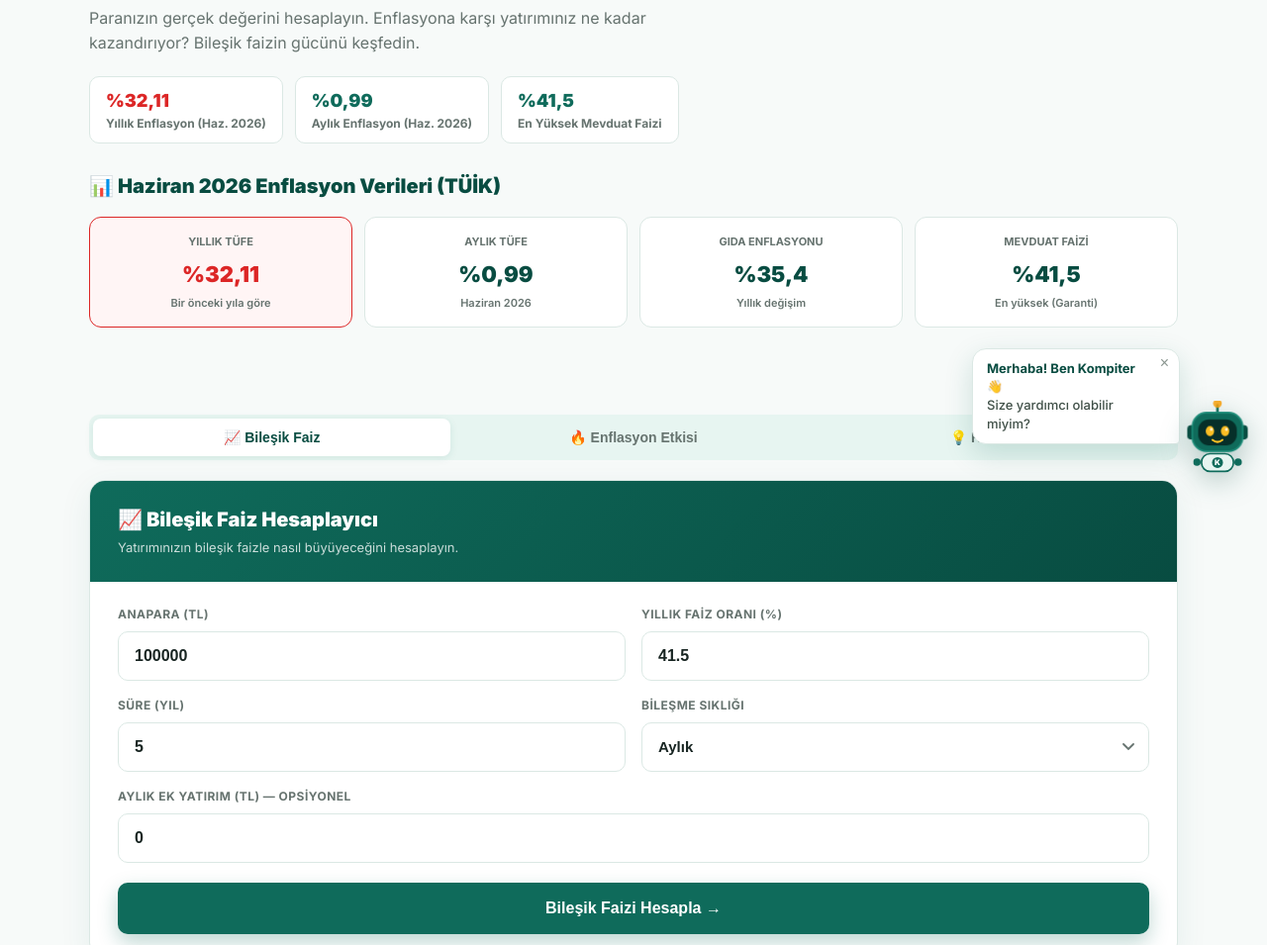
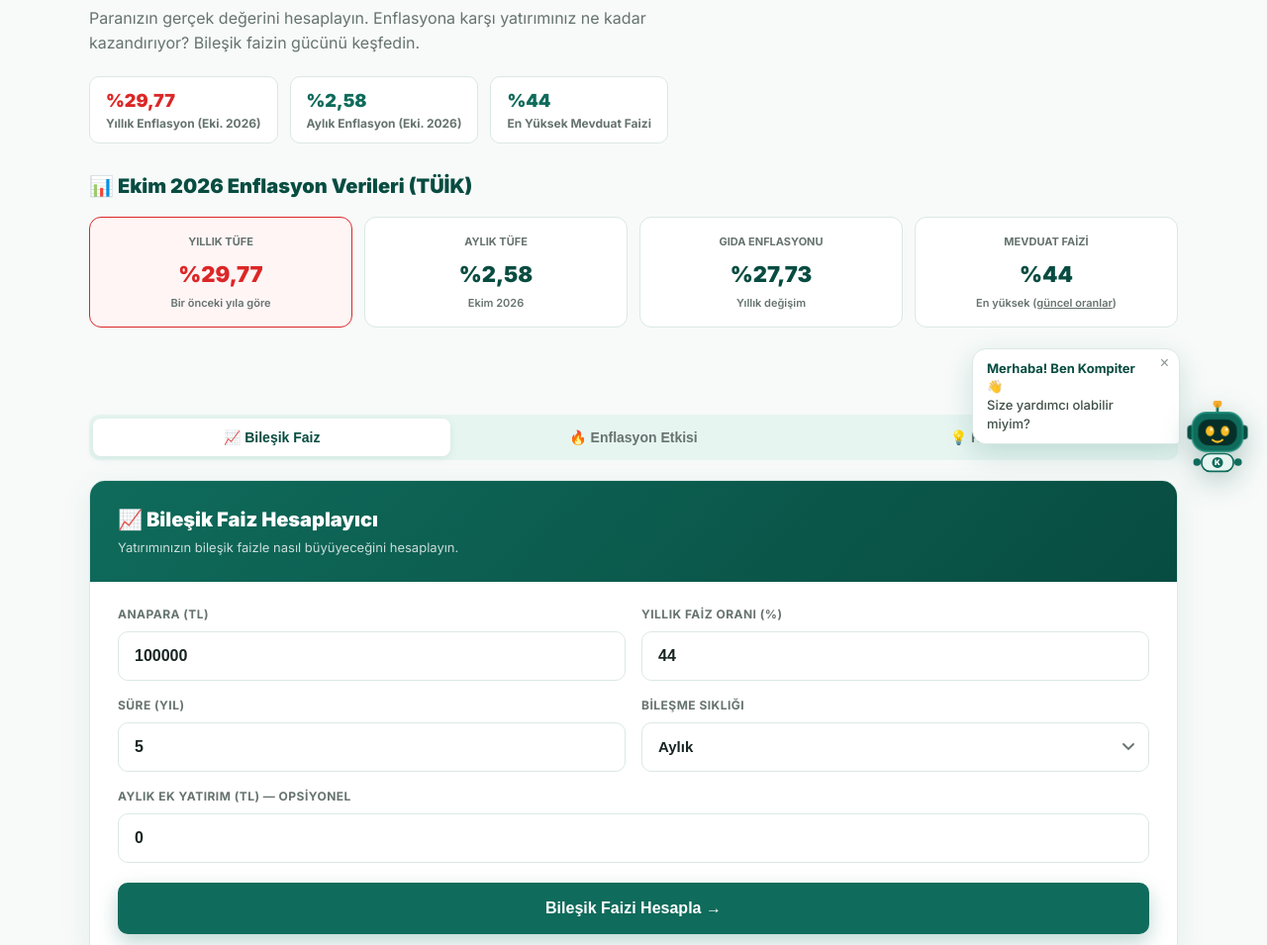
Before and after one commit to turker266/Kampio, a plain HTML site: page faiz-hesaplama.html in a window 1280 px wide. Shown: the part 301-1256 px from the top of the page at 99% size. Drawn offline with Linux system fonts and the light colour scheme.

Commit message:
Add files via upload

```diff
--- a/faiz-hesaplama.html
+++ b/faiz-hesaplama.html
@@ -5,7 +5,7 @@
   <meta name="google-site-verification" content="YehcmNnMbGqmoniSgPL9snlGpO3uc-7u62hcki0uAnY" />
   <meta name="viewport" content="width=device-width, initial-scale=1">
   <title>Bileşik Faiz ve Enflasyon Hesaplayıcı 2026 | Paranızın Gerçek Değeri | Kampio</title>
-  <meta name="description" content="2026 güncel Türkiye enflasyon oranıyla bileşik faiz hesaplama. Paranızın gerçek değeri ne kadar? Enflasyona karşı yatırımınız kazandırıyor mu? Haziran 2026 TÜFE %32,11.">
+  <meta name="description" content="2026 güncel Türkiye enflasyon oranıyla bileşik faiz hesaplama. Paranızın gerçek değeri ne kadar? Enflasyona karşı yatırımınız kazandırıyor mu? Ekim 2026 TÜFE %29,77.">
   <meta name="keywords" content="bileşik faiz hesaplama, enflasyon hesaplama 2026, paranın gerçek değeri, TÜFE 2026, enflasyona karşı yatırım, reel getiri hesaplama, Türkiye enflasyon oranı">
   <link rel="canonical" href="https://www.kampio.com.tr/faiz-hesaplama.html">
   <meta property="og:title" content="Bileşik Faiz ve Enflasyon Hesaplayıcı 2026 | Kampio">
@@ -18,9 +18,9 @@
     "@context": "https://schema.org",
     "@type": "FAQPage",
     "mainEntity": [
-      {"@type": "Question", "name": "2026 Türkiye yıllık enflasyon oranı nedir?", "acceptedAnswer": {"@type": "Answer", "text": "TÜİK verilerine göre Haziran 2026 itibarıyla Türkiye yıllık TÜFE enflasyon oranı %32,11 olarak gerçekleşmiştir. Aylık TÜFE artışı ise %0,99 olmuştur."}},
+      {"@type": "Question", "name": "2026 Türkiye yıllık enflasyon oranı nedir?", "acceptedAnswer": {"@type": "Answer", "text": "TÜİK verilerine göre Ekim 2026 itibarıyla Türkiye yıllık TÜFE enflasyon oranı %29,77 olarak gerçekleşmiştir. Aylık TÜFE artışı ise %2,58 olmuştur."}},
       {"@type": "Question", "name": "Bileşik faiz nasıl hesaplanır?", "acceptedAnswer": {"@type": "Answer", "text": "Bileşik faiz formülü: A = P × (1 + r/n)^(n×t). Burada P anapara, r yıllık faiz oranı, n yılda kaç kez bileşendiği, t ise süre (yıl) olarak kullanılır."}},
-      {"@type": "Question", "name": "Enflasyona karşı paranı korumak için ne yapmalısın?", "acceptedAnswer": {"@type": "Answer", "text": "Paranızı enflasyondan korumak için yıllık getirisi enflasyon oranının üzerinde olan araçlara yatırım yapmalısınız. 2026'da yıllık enflasyon %32,11 iken mevduat faizleri %38-42 civarındadır, bu da pozitif reel getiri sağlamaktadır."}}
+      {"@type": "Question", "name": "Enflasyona karşı paranı korumak için ne yapmalısın?", "acceptedAnswer": {"@type": "Answer", "text": "Paranızı enflasyondan korumak için yıllık getirisi enflasyon oranının üzerinde olan araçlara yatırım yapmalısınız. Ekim 2026 itibarıyla yıllık enflasyon %29,77 iken en yüksek mevduat faizleri yaklaşık %44 seviyesindedir; brüt getiri enflasyonun üzerinde kalmaktadır. Stopaj ve vade gibi etkenler net getiriyi değiştirir."}}
     ]
   }
   </script>
@@ -151,7 +151,7 @@
   "url": "https://www.kampio.com.tr/faiz-hesaplama.html",
   "description": "2026 güncel Türkiye enflasyon oranıyla bileşik faiz hesaplama.",
   "datePublished": "2026-06-09",
-  "dateModified": "2026-06-09",
+  "dateModified": "2026-11-20",
   "publisher": { "@type": "Organization", "name": "Kampio" }
 }
 </script>
@@ -178,35 +178,35 @@
     <h1>Bileşik Faiz ve<br><em>Enflasyon Hesaplayıcı</em></h1>
     <p class="hero-desc">Paranızın gerçek değerini hesaplayın. Enflasyona karşı yatırımınız ne kadar kazandırıyor? Bileşik faizin gücünü keşfedin.</p>
     <div class="stat-row">
-      <div class="stat-chip red"><strong>%32,11</strong><span>Yıllık Enflasyon (Haz. 2026)</span></div>
-      <div class="stat-chip"><strong>%0,99</strong><span>Aylık Enflasyon (Haz. 2026)</span></div>
-      <div class="stat-chip"><strong>%41,5</strong><span>En Yüksek Mevduat Faizi</span></div>
+      <div class="stat-chip red"><strong>%29,77</strong><span>Yıllık Enflasyon (Eki. 2026)</span></div>
+      <div class="stat-chip"><strong>%2,58</strong><span>Aylık Enflasyon (Eki. 2026)</span></div>
+      <div class="stat-chip"><strong>%44</strong><span>En Yüksek Mevduat Faizi</span></div>
     </div>
   </section>
 
   <!-- Güncel Enflasyon Verileri -->
   <section class="container" style="padding-bottom:28px">
-    <h2 style="font-size:20px;font-weight:900;color:#084c41;margin-bottom:16px">📊 Haziran 2026 Enflasyon Verileri (TÜİK)</h2>
+    <h2 style="font-size:20px;font-weight:900;color:#084c41;margin-bottom:16px">📊 Ekim 2026 Enflasyon Verileri (TÜİK)</h2>
     <div class="enflasyon-grid">
       <div class="enf-card highlight">
         <div class="enf-card-label">Yıllık TÜFE</div>
-        <div class="enf-card-value">%32,11</div>
+        <div class="enf-card-value">%29,77</div>
         <div class="enf-card-sub">Bir önceki yıla göre</div>
       </div>
       <div class="enf-card">
         <div class="enf-card-label">Aylık TÜFE</div>
-        <div class="enf-card-value">%0,99</div>
-        <div class="enf-card-sub">Haziran 2026</div>
+        <div class="enf-card-value">%2,58</div>
+        <div class="enf-card-sub">Ekim 2026</div>
       </div>
       <div class="enf-card">
         <div class="enf-card-label">Gıda Enflasyonu</div>
-        <div class="enf-card-value">%35,4</div>
+        <div class="enf-card-value">%27,73</div>
         <div class="enf-card-sub">Yıllık değişim</div>
       </div>
       <div class="enf-card">
         <div class="enf-card-label">Mevduat Faizi</div>
-        <div class="enf-card-value">%41,5</div>
-        <div class="enf-card-sub">En yüksek (Garanti)</div>
+        <div class="enf-card-value">%44</div>
+        <div class="enf-card-sub">En yüksek (<a href="/mevduat.html" style="color:inherit;text-decoration:underline">güncel oranlar</a>)</div>
       </div>
     </div>
   </section>
@@ -234,7 +234,7 @@
             </div>
             <div class="form-field">
               <label>Yıllık Faiz Oranı (%)</label>
-              <input class="form-input" id="bFaiz" type="number" value="41.5" min="0" step="0.1">
+              <input class="form-input" id="bFaiz" type="number" value="44" min="0" step="0.1">
             </div>
           </div>
           <div class="form-row">
@@ -291,7 +291,7 @@
             </div>
             <div class="form-field">
               <label>Yıllık Enflasyon Oranı (%)</label>
-              <input class="form-input" id="eEnflasyon" type="number" value="32.11" min="0" step="0.01">
+              <input class="form-input" id="eEnflasyon" type="number" value="29.77" min="0" step="0.01">
             </div>
           </div>
           <div class="form-row">
@@ -332,11 +332,11 @@
           <div class="form-row">
             <div class="form-field">
               <label>Nominal Faiz Oranı (%)</label>
-              <input class="form-input" id="rFaiz" type="number" value="41.5" min="0" step="0.1" placeholder="41.5">
+              <input class="form-input" id="rFaiz" type="number" value="44" min="0" step="0.1" placeholder="44">
             </div>
             <div class="form-field">
               <label>Yıllık Enflasyon Oranı (%)</label>
-              <input class="form-input" id="rEnflasyon" type="number" value="32.11" min="0" step="0.01">
+              <input class="form-input" id="rEnflasyon" type="number" value="29.77" min="0" step="0.01">
             </div>
           </div>
           <div class="form-row">
@@ -377,13 +377,13 @@
       <h3>Reel Getiri Nedir?</h3>
       <p>Reel getiri, nominal faiz oranından enflasyonun arındırılmış halidir. Fisher Denklemi ile hesaplanır:</p>
       <div class="formula-box">Reel Getiri = [(1 + Nominal Faiz) / (1 + Enflasyon)] - 1</div>
-      <p>2026'da %41,5 mevduat faizi ile %32,11 enflasyon göz önüne alındığında reel getiri yaklaşık <strong>%7,1</strong> olmaktadır. Bu, paranızın enflasyon üzerinde %7,1 oranında büyüdüğü anlamına gelir.</p>
+      <p>Yıllık enflasyonun %29,77, mevduat faizinin ise yaklaşık %44 olduğu bir örnekte brüt reel getiri yaklaşık <strong>%11,0</strong> olur. Yani paranız enflasyonun üzerinde yaklaşık %11,0 oranında büyür. Stopaj kesintisi sonrası net getiri bunun altında kalır.</p>
 
       <h3>Türkiye'de 2026 Enflasyon Durumu</h3>
-      <p>TÜİK verilerine göre Haziran 2026 itibarıyla Türkiye yıllık TÜFE enflasyon oranı <strong>%32,11</strong> olarak gerçekleşmiştir. Aylık enflasyon ise %0,99 ile düşük seviyede kalmıştır. Mevduat faizleri %38-42 bandında olduğu için mevduat sahipleri pozitif reel getiri elde etmektedir.</p>
+      <p>TÜİK verilerine göre Ekim 2026 itibarıyla Türkiye yıllık TÜFE enflasyon oranı <strong>%29,77</strong> olarak gerçekleşmiştir. Aylık enflasyon ise %2,58 olmuştur. En yüksek vadeli mevduat faizleri yaklaşık %44 olduğu için brüt getiri enflasyonun üzerinde kalmaktadır; güncel oranları <a href="/mevduat.html">mevduat sayfamızda</a> karşılaştırabilirsiniz.</p>
 
       <h3>Enflasyona Karşı Korunma Yolları</h3>
-      <p>Paranızı enflasyondan korumak için yıllık getirisi enflasyonun üzerinde olan yatırım araçlarını tercih etmelisiniz. 2026'da şu seçenekler öne çıkıyor: Vadeli mevduat (%38-42), altın (piyasa değişkenliğine göre), döviz ve hisse senedi. Her araç farklı risk ve getiri profiline sahiptir.</p>
+      <p>Paranızı enflasyondan korumak için yıllık getirisi enflasyonun üzerinde olan yatırım araçlarını tercih etmelisiniz. 2026'da şu seçenekler öne çıkıyor: Vadeli mevduat (güncel oranlar bankaya ve vadeye göre değişir), altın (piyasa değişkenliğine göre), döviz ve hisse senedi. Her araç farklı risk ve getiri profiline sahiptir.</p>
     </div>
   </section>
 
@@ -464,7 +464,7 @@
 
   function calculateEnflasyon() {
     const P = parseFloat(document.getElementById('eTutar').value) || 100000;
-    const enf = parseFloat(document.getElementById('eEnflasyon').value) / 100 || 0.3211;
+    const enf = parseFloat(document.getElementById('eEnflasyon').value) / 100 || 0.2977;
     const t = parseInt(document.getElementById('eSure').value) || 5;
 
     const rows = [];
@@ -492,7 +492,7 @@
 
   function calculateReel() {
     const nominal = parseFloat(document.getElementById('rFaiz').value) / 100 || 0.415;
-    const enf = parseFloat(document.getElementById('rEnflasyon').value) / 100 || 0.3211;
+    const enf = parseFloat(document.getElementById('rEnflasyon').value) / 100 || 0.2977;
     const P = parseFloat(document.getElementById('rAnapara').value) || 100000;
     const t = parseInt(document.getElementById('rSure').value) || 3;
 
```
